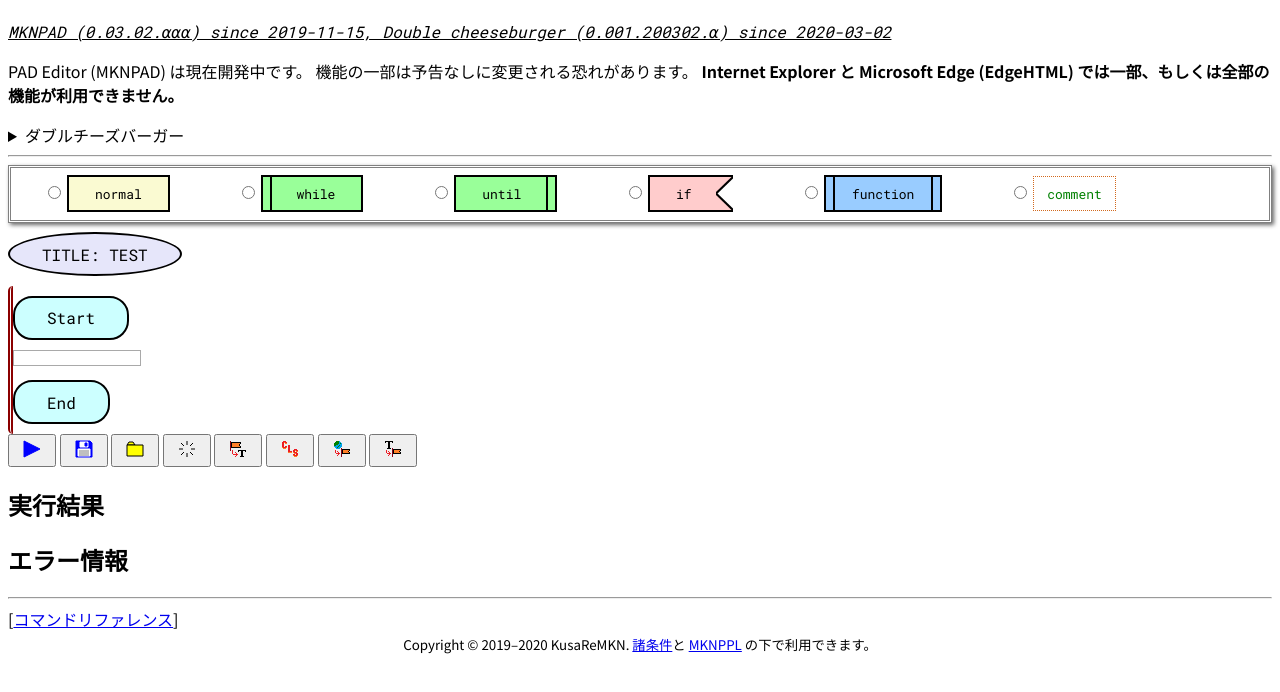
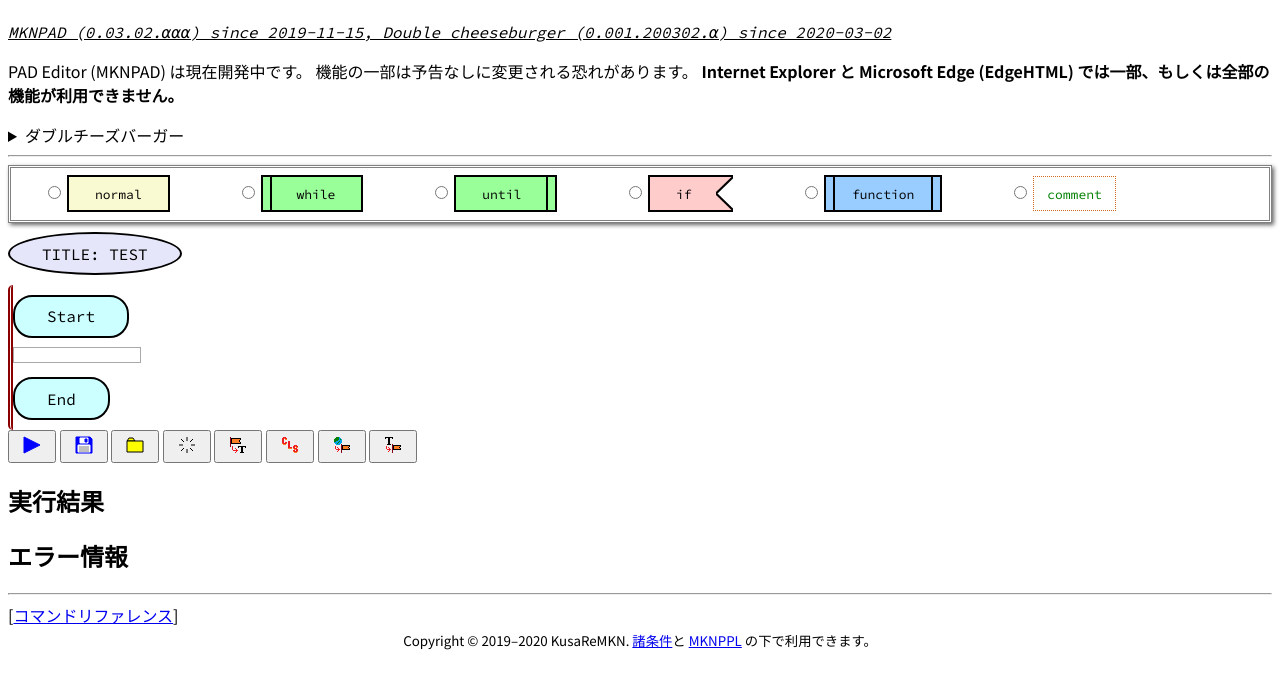
Before and after one commit to KusaReMKN/mknpad, a plain HTML site: page index.html in a window 1280 px wide. Shown: the part 70-762 px from the top of the page. Drawn offline with Linux system fonts and the light colour scheme.

Commit message:
[Upd] 等幅フォントの変更
Roboto mono -> Source code pro
見やすくて高さが低い

```diff
--- a/css/pad.css
+++ b/css/pad.css
@@ -1,4 +1,4 @@
-@import url('https://fonts.googleapis.com/css?family=Noto+Sans+JP:400,700|Roboto+Mono&display=swap&subset=japanese,latin-ext');
+@import url('https://fonts.googleapis.com/css?family=Noto+Sans+JP:400,700|Source+Code+Pro&display=swap&subset=japanese,latin-ext');
 
 * {
 	box-sizing: border-box;
@@ -10,13 +10,13 @@ body {
 }
 
 .PAD {
-	font-family: 'Roboto Mono', 'Ubuntu Mono', monospace;
+	font-family: 'Source Code Pro', 'Ubuntu Mono', monospace;
 	overflow-x: scroll;
 	white-space: nowrap;
 }
 
 .tt {
-	font-family: 'Roboto Mono', 'Ubuntu Mono', 'Consolas', 'Courier New', Courier, monospace;
+	font-family: 'Source Code Pro', 'Ubuntu Mono', 'Consolas', 'Courier New', Courier, monospace;
 }
 
 .pre {
@@ -24,7 +24,7 @@ body {
 }
 
 code {
-	font-family: 'Roboto Mono', 'Ubuntu Mono', 'Consolas', 'Courier New', Courier, monospace;
+	font-family: 'Source Code Pro', 'Ubuntu Mono', 'Consolas', 'Courier New', Courier, monospace;
 	white-space: pre-wrap;
 }
 
```
